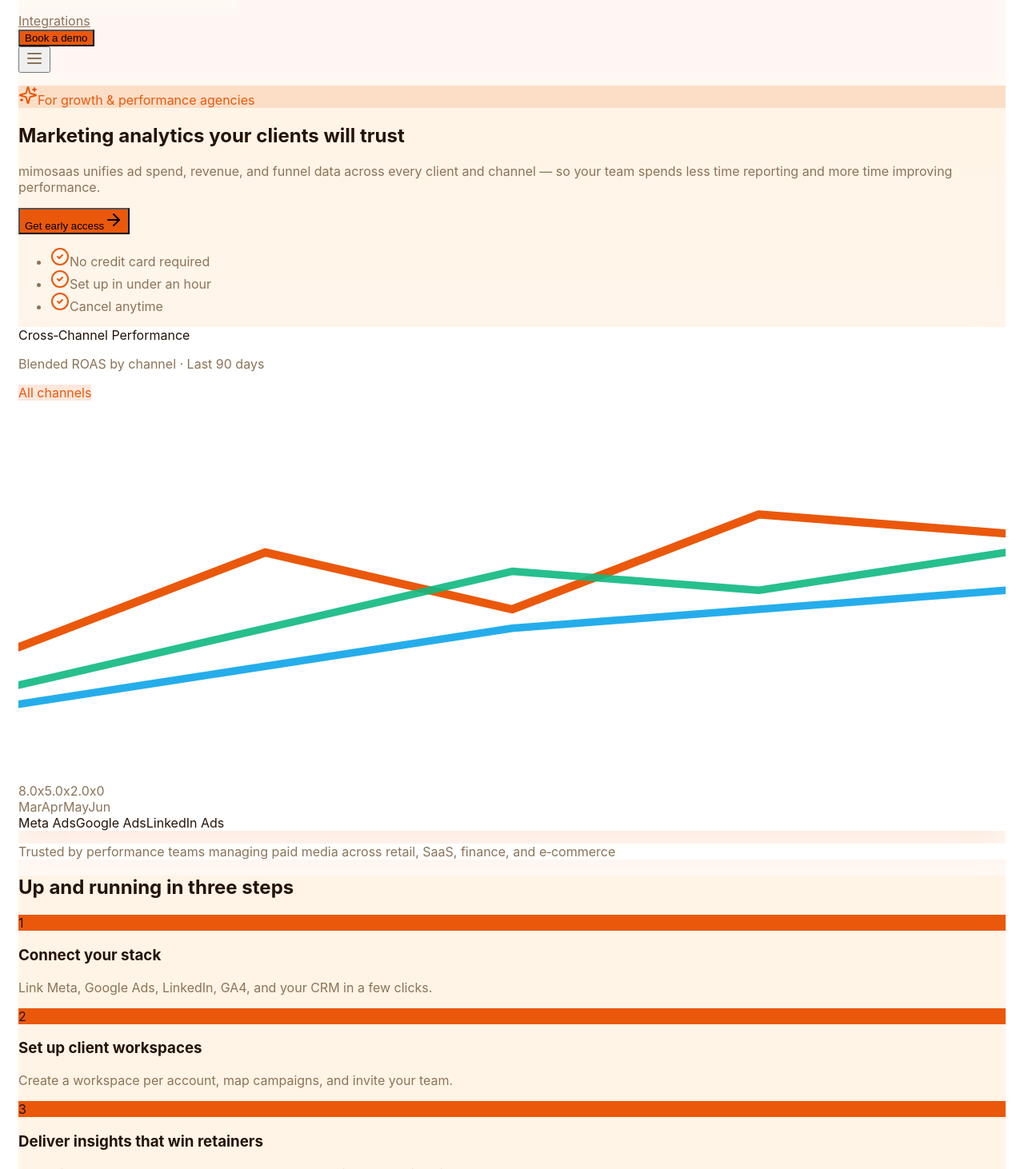
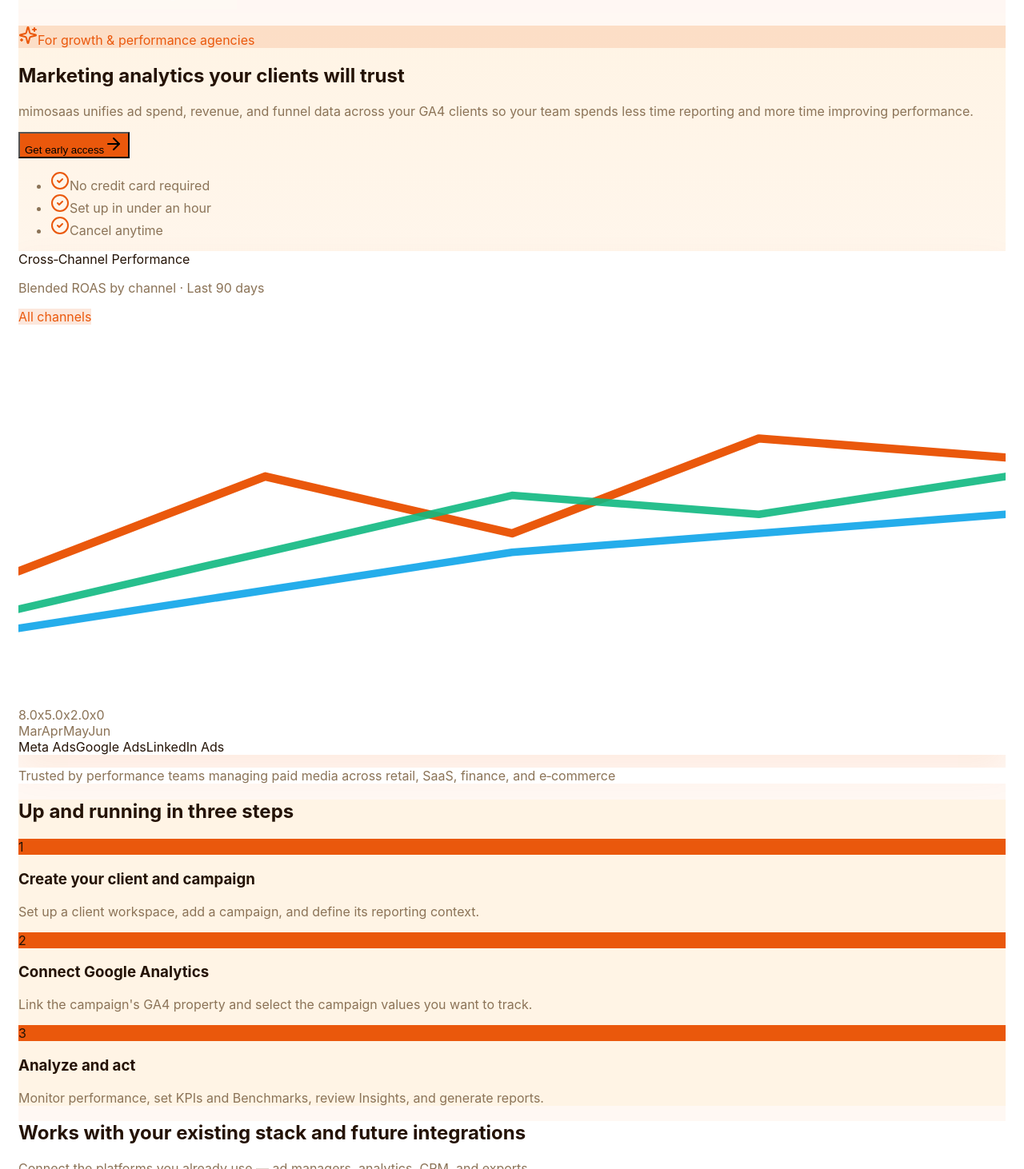
Before and after one commit to CrazySkillz/mimosaas-landing-page, a React (Vite) app in the folder client/: page / in a window 1280 px wide. Shown: the part 168-1630 px from the top of the page at 80% size. Built offline with nearby package versions, Linux system fonts and the light colour scheme.

Commit message:
Update GA4 landing page copy and navigation

```diff
--- a/client/src/mimosaas/content.ts
+++ b/client/src/mimosaas/content.ts
@@ -11,25 +11,21 @@ export const MIMOSAAS_COLORS = {
   borderSoft: "#fed7aa",
 } as const;
 
-export const MIMOSAAS_NAV = [
-  { href: "/#integrations", label: "Integrations" },
-] as const;
-
 export const WORKFLOW_STEPS = [
   {
     step: "1",
-    title: "Connect your stack",
-    description: "Link Meta, Google Ads, LinkedIn, GA4, and your CRM in a few clicks.",
+    title: "Create your client and campaign",
+    description: "Set up a client workspace, add a campaign, and define its reporting context.",
   },
   {
     step: "2",
-    title: "Set up client workspaces",
-    description: "Create a workspace per account, map campaigns, and invite your team.",
+    title: "Connect Google Analytics",
+    description: "Link the campaign's GA4 property and select the campaign values you want to track.",
   },
   {
     step: "3",
-    title: "Deliver insights that win retainers",
-    description: "Share live dashboards, scheduled reports, and proactive alerts with clients.",
+    title: "Analyze and act",
+    description: "Monitor performance, set KPIs and Benchmarks, review Insights, and generate reports.",
   },
 ] as const;
 
--- a/client/src/mimosaas/home.tsx
+++ b/client/src/mimosaas/home.tsx
@@ -36,8 +36,8 @@ export default function MimoSaaSHome() {
                 Marketing analytics your clients will trust
               </h1>
               <p className="mt-6 text-lg leading-relaxed" style={{ color: MIMOSAAS_COLORS.textSubtle }}>
-                mimosaas unifies ad spend, revenue, and funnel data across every client and channel — so your team
-                spends less time reporting and more time improving performance.
+                mimosaas unifies ad spend, revenue, and funnel data across your GA4 clients so your team spends less
+                time reporting and more time improving performance.
               </p>
               <div className="mt-10 flex flex-col gap-3 sm:flex-row">
                 <a href="https://marketforensics.onrender.com/sign-in">
@@ -107,7 +107,7 @@ export default function MimoSaaSHome() {
         style={{ borderColor: MIMOSAAS_COLORS.borderSoft, background: MIMOSAAS_COLORS.bgCard }}
       >
         <div className="mx-auto max-w-6xl px-4 sm:px-6 text-center">
-          <h2 className="text-3xl font-bold">Works with your existing stack</h2>
+          <h2 className="text-3xl font-bold">Works with your existing stack and future integrations</h2>
           <p className="mt-4 max-w-xl mx-auto" style={{ color: MIMOSAAS_COLORS.textSubtle }}>
             Connect the platforms you already use — ad managers, analytics, CRM, and exports.
           </p>
@@ -128,9 +128,6 @@ export default function MimoSaaSHome() {
       <section className="py-20" style={{ background: MIMOSAAS_COLORS.textMain, color: "#fff8f3" }}>
         <div className="mx-auto max-w-3xl px-4 sm:px-6 text-center">
           <h2 className="text-3xl font-bold sm:text-4xl">Ready to win more retainers with better reporting?</h2>
-          <p className="mt-4 text-orange-100/90 leading-relaxed">
-            Join agencies using mimosaas to deliver clearer insights, faster — across every client and channel.
-          </p>
           <div className="mt-10 flex flex-col items-center justify-center gap-3 sm:flex-row">
             <a href="https://marketforensics.onrender.com/sign-in" className="no-underline">
               <Button
--- a/client/src/mimosaas/layout.tsx
+++ b/client/src/mimosaas/layout.tsx
@@ -1,8 +1,6 @@
 import { Link } from "wouter";
-import { Menu, X } from "lucide-react";
-import { useState } from "react";
 import { Button } from "@/components/ui/button";
-import { MIMOSAAS_COLORS, MIMOSAAS_NAV } from "./content";
+import { MIMOSAAS_COLORS } from "./content";
 import logoSrc from "./assets/logo_fff8f3_bg_orange_fill.jpg";
 
 function MimoSaaSLogo({ className = "h-9" }: { className?: string }) {
@@ -16,8 +14,6 @@ function MimoSaaSLogo({ className = "h-9" }: { className?: string }) {
 }
 
 export default function MimoSaaSLayout({ children }: { children: React.ReactNode }) {
-  const [mobileOpen, setMobileOpen] = useState(false);
-
   return (
     <div
       className="min-h-screen flex flex-col"
@@ -30,72 +26,11 @@ export default function MimoSaaSLayout({ children }: { children: React.ReactNode
           background: "rgba(255, 248, 243, 0.92)",
         }}
       >
-        <div className="mx-auto flex h-32 sm:h-36 max-w-6xl items-center justify-between px-4 sm:px-6">
+        <div className="mx-auto flex h-32 sm:h-36 max-w-6xl items-center px-4 sm:px-6">
           <Link href="/" className="flex items-center no-underline">
             <MimoSaaSLogo className="h-24 sm:h-28" />
           </Link>
-
-          <nav className="hidden items-center gap-8 md:flex">
-            {MIMOSAAS_NAV.map((item) => (
-              <a
-                key={item.href}
-                href={item.href}
-                className="text-sm font-medium transition-colors no-underline hover:opacity-80"
-                style={{ color: MIMOSAAS_COLORS.textSubtle }}
-              >
-                {item.label}
-              </a>
-            ))}
-          </nav>
-
-          <div className="hidden items-center gap-3 md:flex">
-            <a href="mailto:hello@mimosaas.com">
-              <Button
-                size="sm"
-                className="no-underline text-white border-0"
-                style={{ background: MIMOSAAS_COLORS.accent }}
-              >
-                Book a demo
-              </Button>
-            </a>
-          </div>
-
-          <button
-            type="button"
-            className="rounded-md p-2 md:hidden"
-            style={{ color: MIMOSAAS_COLORS.textSubtle }}
-            aria-label="Toggle menu"
-            onClick={() => setMobileOpen((o) => !o)}
-          >
-            {mobileOpen ? <X className="h-5 w-5" /> : <Menu className="h-5 w-5" />}
-          </button>
         </div>
-
-        {mobileOpen && (
-          <div
-            className="border-t px-4 py-4 md:hidden"
-            style={{ borderColor: MIMOSAAS_COLORS.borderSoft, background: MIMOSAAS_COLORS.bgCard }}
-          >
-            <nav className="flex flex-col gap-3">
-              {MIMOSAAS_NAV.map((item) => (
-                <a
-                  key={item.href}
-                  href={item.href}
-                  className="text-sm font-medium no-underline"
-                  style={{ color: MIMOSAAS_COLORS.textMain }}
-                  onClick={() => setMobileOpen(false)}
-                >
-                  {item.label}
-                </a>
-              ))}
-              <a href="mailto:hello@mimosaas.com" onClick={() => setMobileOpen(false)}>
-                <Button className="w-full mt-2 text-white" style={{ background: MIMOSAAS_COLORS.accent }}>
-                  Book a demo
-                </Button>
-              </a>
-            </nav>
-          </div>
-        )}
       </header>
 
       <main className="flex-1">{children}</main>
```
